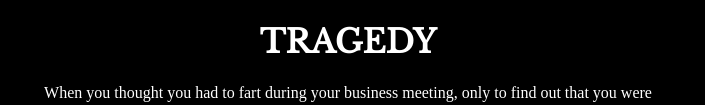
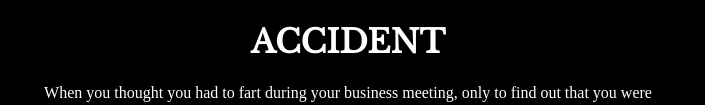
Before and after one commit to mjbrundage/90sMotivationalPoster, a plain HTML site: page index.html in a window 1280 px wide. Shown: the part 469-574 px from the top of the page, without its empty margins (292-997 px from the left). Drawn offline with nearby package versions, Linux system fonts and the light colour scheme.

Commit message:
Accident

```diff
--- a/index.html
+++ b/index.html
@@ -12,7 +12,7 @@
 <body>
   <div id="meme">
     <img src="./assets/images/woops.jpeg" alt="Man Crying" />
-    <h1>Tragedy</h1>
+    <h1>Accident</h1>
     <p>When you thought you had to fart during your business meeting, only to find out that you were wrong.</p>
   </div>
 
```
